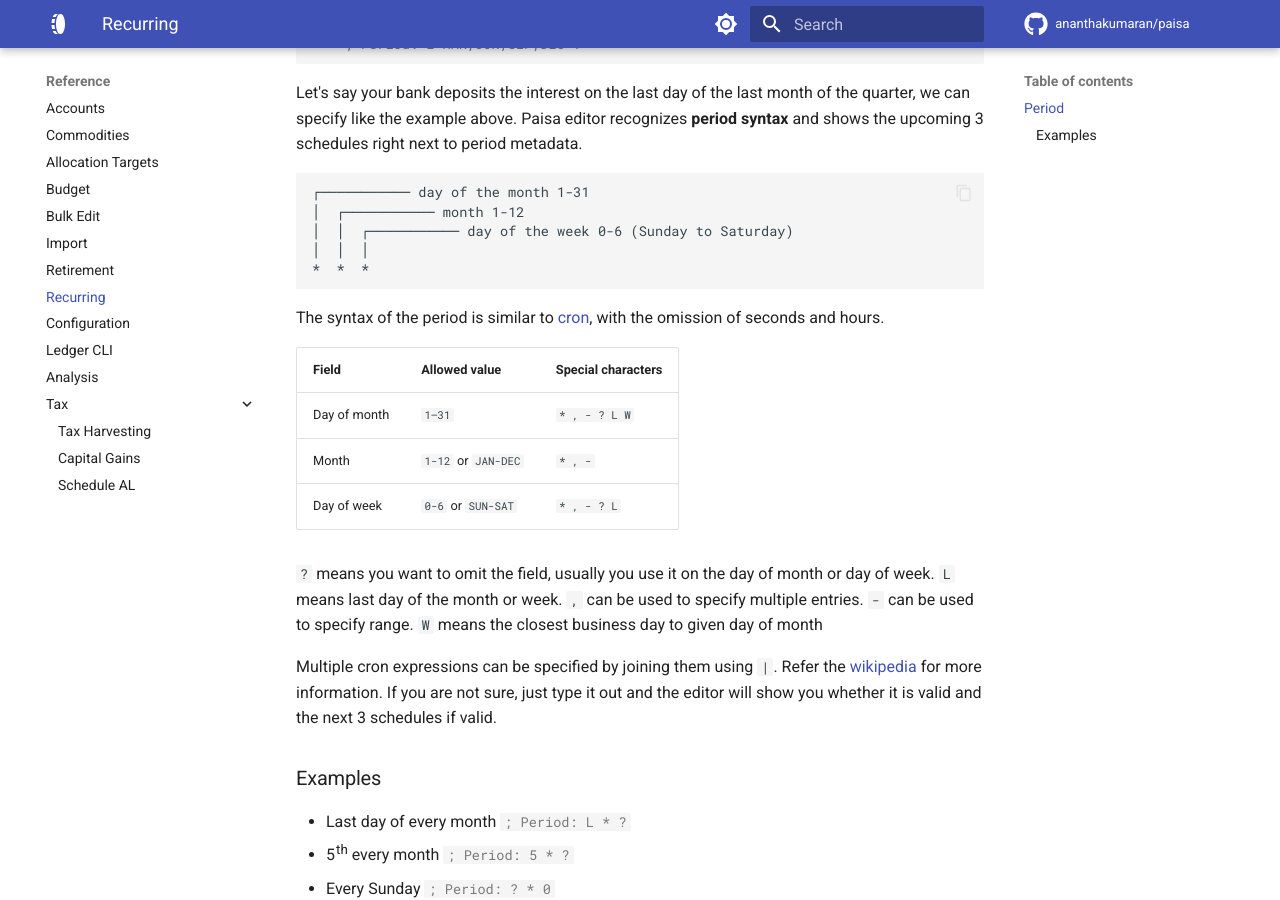
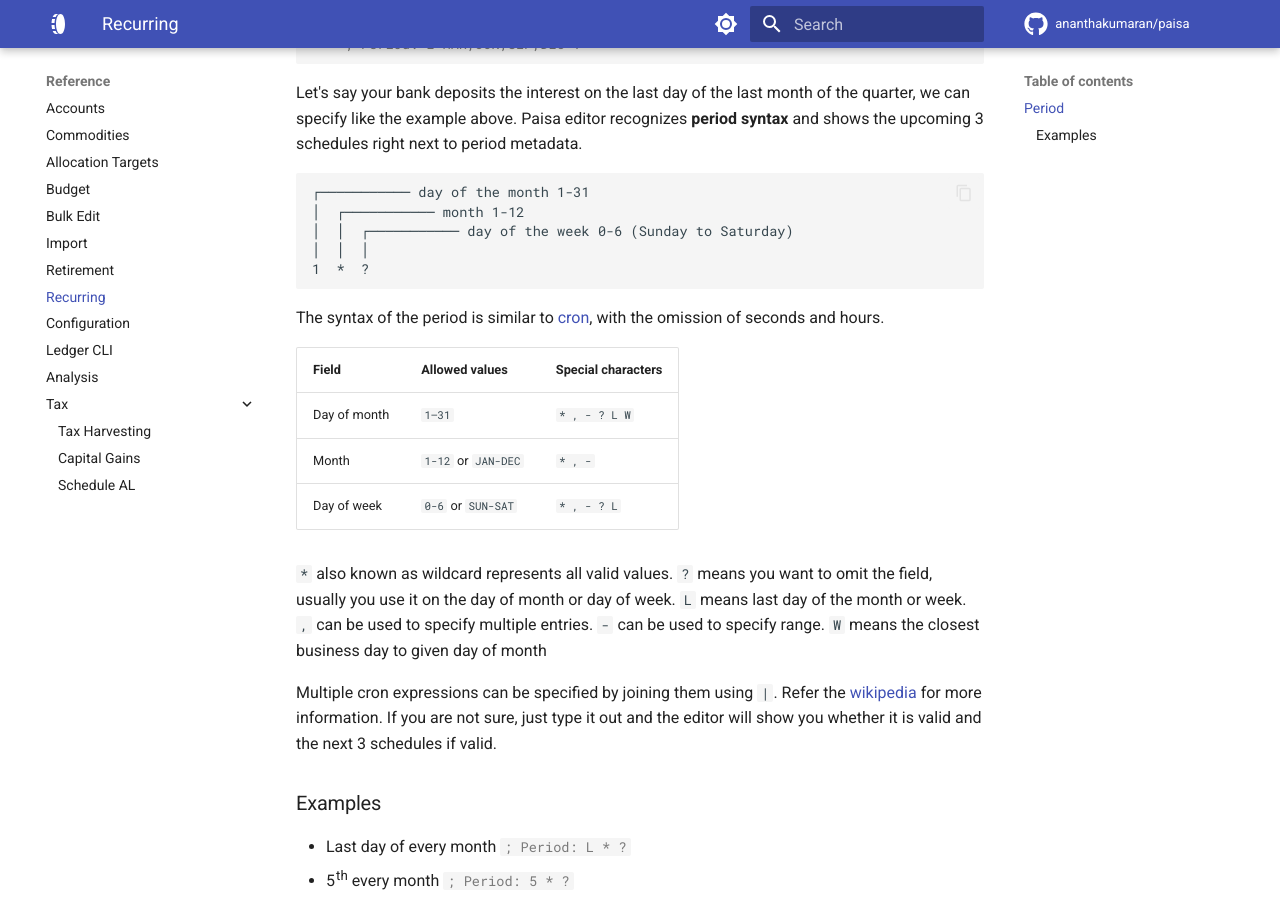
Before and after one commit to ananthakumaran/paisa, an MkDocs documentation site: the page built from docs/reference/recurring.md, in a window 1280 px wide and 900 px high, scrolled down 1595 px. Built offline with MkDocs 1.6.1 and Material for MkDocs 9.7.7, drawn with Linux system fonts in a browser that asks for light colours; comment, search, counter and statistics services are not loaded.

````diff
--- a/docs/reference/recurring.md
+++ b/docs/reference/recurring.md
@@ -90,22 +90,23 @@
 │  ┌─────────── month 1-12
 │  │  ┌─────────── day of the week 0-6 (Sunday to Saturday)
 │  │  │
-*  *  *
+1  *  ?
 ```
 
 The syntax of the period is similar to [cron](https://en.wikipedia.org/wiki/Cron), with the omission of
 seconds and hours.
 
-| Field        | Allowed value       | Special characters |
+| Field        | Allowed values      | Special characters |
 |--------------|---------------------|--------------------|
 | Day of month | `1–31`              | `* , - ? L W`      |
 | Month        | `1-12` or `JAN-DEC` | `* , -`            |
 | Day of week  | `0-6` or `SUN-SAT`  | `* , - ? L`        |
 
-`?` means you want to omit the field, usually you use it on the day of
-month or day of week. `L` means last day of the month or week. `,` can
-be used to specify multiple entries. `-` can be used to specify
-range. `W` means the closest business day to given day of month
+`*` also known as wildcard represents all valid values. `?` means you
+want to omit the field, usually you use it on the day of month or day
+of week. `L` means last day of the month or week. `,` can be used to
+specify multiple entries. `-` can be used to specify range. `W` means
+the closest business day to given day of month
 
 Multiple cron expressions can be specified by joining them using
 `|`. Refer the [wikipedia](https://en.wikipedia.org/wiki/Cron) for more information. If you are not
````
Also changed, not shown: 2 other files.
